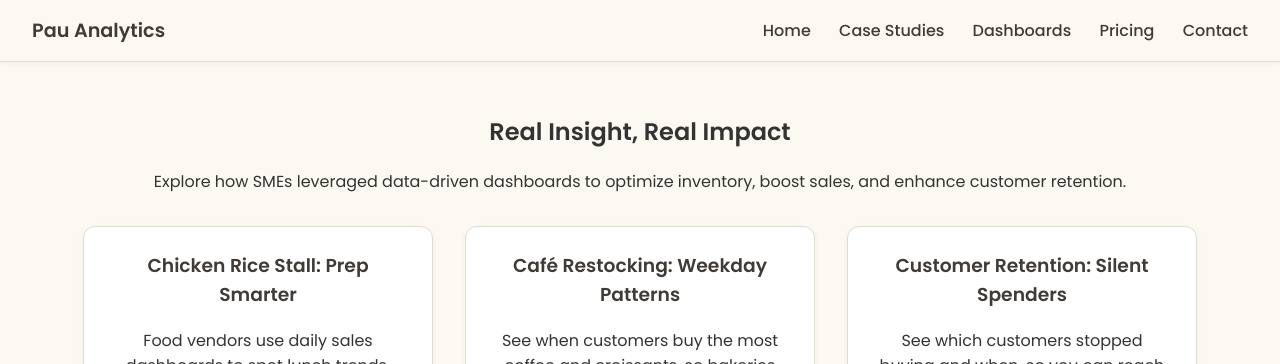
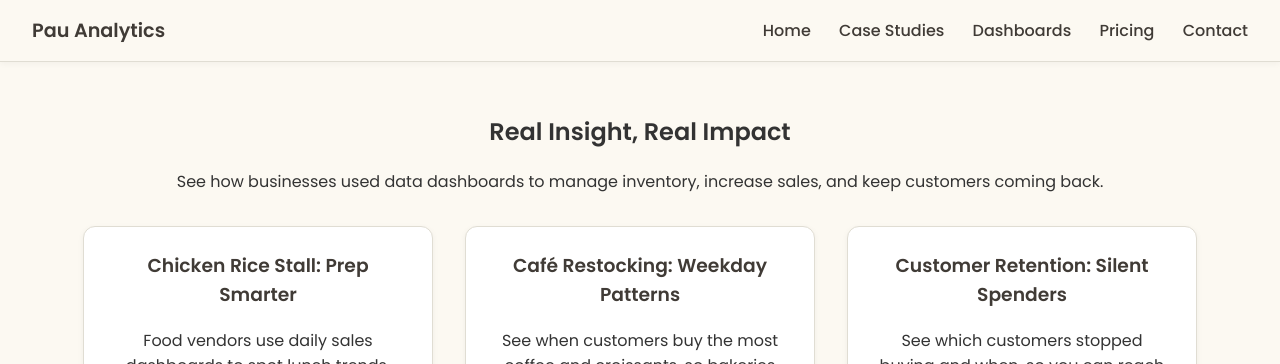
Before and after one commit to lyven81/pinnacles-learning-website, a Jekyll site: the page dashboard.html, which Jekyll copies as it is, in a window 1280 px wide and 994 px high. Shown: the top 364 px of the window. Built offline with Jekyll 4.4.1, drawn with Linux system fonts in a browser that asks for light colours.

Commit message:
Update dashboard.html

```diff
--- a/dashboard.html
+++ b/dashboard.html
@@ -262,7 +262,7 @@
   <div class="container">
     <section class="intro">
        <h1>Real Insight, Real Impact</h1>
-       <p>Explore how SMEs leveraged data-driven dashboards to optimize inventory, boost sales, and enhance customer retention.</p>
+       <p>See how businesses used data dashboards to manage inventory, increase sales, and keep customers coming back.</p>
     </section>
 
     <div class="case-grid">
```
